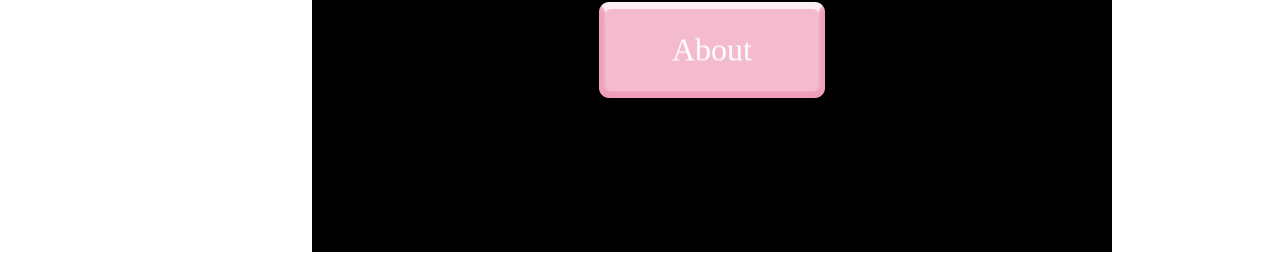
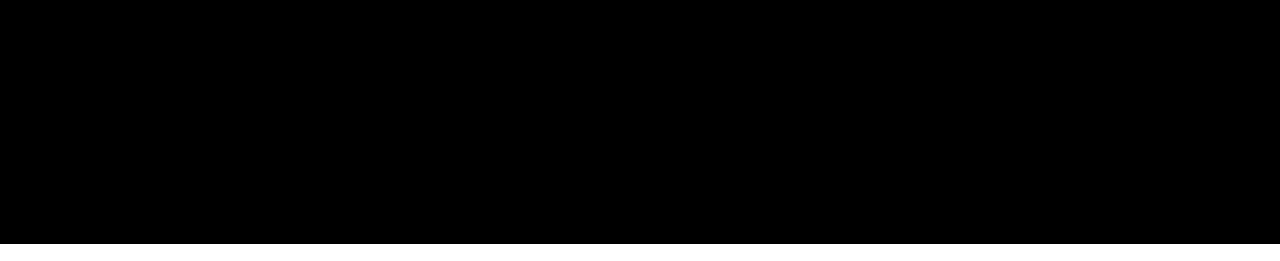
Before and after one commit to darya-yarosh/Tic-Tac-Toe, a plain HTML site: page index.html in a window 1280 px wide. Shown: the part 556-817 px from the top of the page. Drawn offline with Linux system fonts and the light colour scheme; a web font is replaced by a local one.

Commit message:
Released version 0.1.1. Updated calculating of screen size (adaptability). Moved Grid&GridCell from models to components. Added assets map. Updated fonts. Updated the positioning on the pages. Updated win alert parameters. Updated package.json. Updated the launch of the game.

```diff
--- a/components/Button.js
+++ b/components/Button.js
@@ -8,7 +8,7 @@ export const ButtonData = {
     textureDefault: 'assets/ButtonDefault.png',
     textureDown: 'assets/ButtonDown.png',
     textureOver: 'assets/ButtonOver.png',
-    textFontFamily: 'Somerset Barnyard',
+    textFontFamily: 'TunnelFront',
     textColorDefault: 'white',
     textColorDown: '#636363',
     textColorOver: '#636363',
@@ -22,13 +22,16 @@ export default class Button {
         this._button = new Sprite(Texture.from(ButtonData.textureDefault));
         this._button.x = positionX;
         this._button.y = positionY;
+        this._button.cursor = 'pointer';
         this._button.eventMode = 'static';
         this._button
-            .on('pointerdown', () => this.onButtonDown(action))
-            .on('pointerup', () => this.onButtonUp())
-            .on('pointerupoutside', () => this.onButtonUp())
+            .on('pointerdown', () => this.onButtonDown())
+            .on('pointerup', () => this.onButtonUp(action))
+            .on('pointerupoutside', () => this.onButtonUpOutside())
             .on('pointerover', () => this.onButtonOver())
             .on('pointerout', () => this.onButtonOut());
+        this._button.isDown = false;
+        this._button.isOver = false;
 
         this._text = new Text(text, {
             fontFamily: ButtonData.textFontFamily,
@@ -47,24 +50,25 @@ export default class Button {
         return this._view;
     }
 
-    onButtonDown(action) {
+    onButtonDown() {
+        this._button.texture = Texture.from(ButtonData.textureDown);
         this._button.isDown = true;
-        this._button.texture = Texture.from(ButtonData.textureDown);
-        this._button.alpha = 1;
 
         this._text.style.fill = ButtonData.textColorDown;
+    }
+
+    onButtonUp(action) {
+        this._button.texture = Texture.from(ButtonData.textureDefault);
+        this._button.isDown = false;
+
+        this._text.style.fill = ButtonData.textColorDefault;
 
         action();
     }
 
-    onButtonUp() {
+    onButtonUpOutside() {
         this._button.isDown = false;
-        if (this._button.isOver) {
-            this._button.texture = Texture.from(ButtonData.textureOver);
-        }
-        else {
-            this._button.texture = Texture.from(ButtonData.textureDefault);
-        }
+        this._button.texture = Texture.from(ButtonData.textureDefault);
 
         this._text.style.fill = ButtonData.textColorDefault;
     }
@@ -76,7 +80,6 @@ export default class Button {
         }
 
         this._button.texture = Texture.from(ButtonData.textureOver);
-
         this._text.style.fill = ButtonData.textColorOver;
     }
 
--- a/models/GridCell.js
+++ b/components/GridCell.js
@@ -8,7 +8,7 @@ export const GridCellData = {
     textureDefault: 'assets/CellDefault.png',
     textureDown: 'assets/CellDown.png',
     textureOver: 'assets/CellOver.png',
-    textFontFamily: 'Somerset Barnyard',
+    textFontFamily: 'TunnelFront',
     textColorDefault: 'white',
     textColorDown: '#636363',
     textColorOver: '#636363',
@@ -22,17 +22,18 @@ export default class GridCell {
         this._view.eventMode = 'passive';
 
         this._cell = new Sprite(Texture.from(GridCellData.textureDefault));
-        this._cell.interactive = true;
-        this._cell.cursor = 'hover';
         this._cell.x = positionX;
         this._cell.y = positionY;
+        this._cell.cursor = 'pointer';
         this._cell.eventMode = 'static';
         this._cell
-            .on('pointerdown', () => this.onCellDown(action))
-            .on('pointerup', () => this.onCellUp())
-            .on('pointerupoutside', () => this.onCellUp())
+            .on('pointerdown', () => this.onCellDown())
+            .on('pointerup', () => this.onCellUp(action))
+            .on('pointerupoutside', () => this.onCellUpOutside())
             .on('pointerover', () => this.onCellOver())
             .on('pointerout', () => this.onCellOut());
+        this._cell.isDown = false;
+        this._cell.isOver = false;
 
         this._symbol = new Text('', {
             fontFamily: GridCellData.textFontFamily,
@@ -63,12 +64,18 @@ export default class GridCell {
         this._symbol.text = newSymbol;
     }
 
-    onCellDown(action) {
+    onCellDown() {
         this._cell.isDown = true;
-        this._cell.texture = Texture.from(GridCellData.textureDown);
-        this._cell.alpha = 1;
+        this._cell.texture = Texture.from(GridCellData.textureDown)
 
         this._symbol.style.fill = GridCellData.textColorDown;
+    }
+
+    onCellUp(action) {
+        this._cell.isDown = false;
+        this._cell.texture = Texture.from(GridCellData.textureDefault);
+
+        this._symbol.style.fill = GridCellData.textColorDefault;
 
         if (this._symbol.text === "") {
             this._symbol.text = STATE.playerList[STATE.currentPlayerNum - 1].symbol;
@@ -77,14 +84,9 @@ export default class GridCell {
         }
     }
 
-    onCellUp() {
+    onCellUpOutside() {
         this._cell.isDown = false;
-        if (this._cell.isOver) {
-            this._cell.texture = Texture.from(GridCellData.textureOver);
-        }
-        else {
-            this._cell.texture = Texture.from(GridCellData.textureDefault);
-        }
+        this._cell.texture = Texture.from(GridCellData.textureDefault);
 
         this._symbol.style.fill = GridCellData.textColorDefault;
     }
--- a/index.html
+++ b/index.html
@@ -3,13 +3,15 @@
 
 <head>
     <meta charset="UTF-8">
+    <meta name="viewport" content="width=device-width, initial-scale=1">
     <meta http-equiv="X-UA-Compatible" content="IE=edge">
+    <meta name="description" content="Tic-Tac-Toe">
+    <meta name="viewport" content="width=device-width, initial-scale=1.0">
     <link href="https://fonts.cdnfonts.com/css/somerset-barnyard" rel="stylesheet">
-    <meta name="viewport" content="width=device-width, initial-scale=1.0">
-    <title>Document</title>
+    <title>Tic-Tac-Toe</title>
 </head>
 
-<body>
+<body style="margin: 0px; overflow: hidden;">
     <canvas id="canvas"></canvas>
     <script src="./index.js" type="module"></script>
 </body>
--- a/index.js
+++ b/index.js
@@ -1,31 +1,31 @@
-import { Container, autoDetectRenderer } from './js/pixi.mjs';
+import { Application, Assets } from './js/pixi.mjs';
 
 import Player from "./models/Player.js";
-import { SCREEN_SIZE } from './models/Interface.js';
+import { COLORS, SCREEN_SIZE } from './models/Interface.js';
 
 import DrawMenu from './pages/MenuPage.js';
 import DrawGame from './pages/GamePage.js';
 
-var renderer = autoDetectRenderer({
+import assetsMap from './js/assetsMap.js';
+
+const app = new Application({
     width: SCREEN_SIZE.width,
     height: SCREEN_SIZE.height,
-    backgroundColor: 0x000000
+    backgroundColor: COLORS.black,
+    view: document.getElementById("canvas"),
+    antialias: true,
+    autoResize: true,
+    transparent: true,
 });
-document.body.appendChild(renderer.view);
-
-var stage = new Container();
-stage.height = SCREEN_SIZE.height;
-stage.width = SCREEN_SIZE.width;
-stage.interactive = true;
 
 export const PAGES = {
     menu: {
         name: "Menu",
-        draw: () => DrawMenu(stage),
+        draw: () => DrawMenu(app.stage),
     },
     game: {
         name: "Game",
-        draw: () => DrawGame(stage),
+        draw: () => DrawGame(app.stage),
     }
 }
 
@@ -38,14 +38,39 @@ export const STATE = {
     currentPlayerNum: 1,
 }
 
-function RunApp() {
+const RunApp = () => {
     STATE.currentPage.draw();
-    update();
 }
 
-RunApp()
+// Loading assets
+async function loadAssets() {
+    // Adding bundles
+    Assets.addBundle(
+        'sprites',
+        assetsMap.sprites.reduce(
+            (accumulator, currentValue) => ({
+                ...accumulator,
+                [currentValue.name]: currentValue.url
+            }), {}
+        )
+    )
+    Assets.addBundle(
+        'fonts',
+        assetsMap.fonts.reduce(
+            (accumulator, currentValue) => ({
+                ...accumulator,
+                [currentValue.name]: currentValue.url
+            }), {}
+        )
+    );
 
-function update() {
-    requestAnimationFrame(update);
-    renderer.render(stage);
-};
+    const isLoadedSprites = await Assets.loadBundle('sprites');
+    const isLoadedFonts = await Assets.loadBundle('fonts');
+
+    return isLoadedSprites && isLoadedFonts;
+}
+
+// Start the game
+loadAssets().then(() => {
+    RunApp();
+})
--- /dev/null
+++ b/js/assetsMap.js
@@ -0,0 +1,17 @@
+const assetsMap = {
+    sprites: [
+        { name: "ButtonDefault", url: '../assets/ButtonDefault.png' },
+        { name: "ButtonDown", url: '../assets/ButtonDown.png' },
+        { name: "ButtonOver", url: '../assets/ButtonOver.png' },
+        { name: "CellDefault", url: '../assets/CellDefault.png' },
+        { name: "CellDown", url: '../assets/CellDown.png' },
+        { name: "CellOver", url: '../assets/CellOver.png' },
+    ],
+    fonts: [
+        { name: "ComicoroRu", url: "../assets/ComicoroRu.ttf"},
+        { name: "AwakenSolid", url: "../assets/AwakenSolid.ttf"},
+        { name: "TunnelFront", url: "../assets/TunnelFront.ttf"},
+    ]
+}
+
+export default assetsMap;
--- a/models/Interface.js
+++ b/models/Interface.js
@@ -1,6 +1,13 @@
 export const SCREEN_SIZE = {
-    width: 800,
-    height: 800,
+    width:
+        window.outerWidth < window.innerWidth
+        ? window.outerWidth
+        : window.innerWidth,
+    height:
+        window.outerHeight < window.innerHeight
+        ? window.outerHeight
+        : window.innerHeight,
+    marginPercent: 10,
 }
 
 export const COLORS = {
@@ -10,7 +17,7 @@ export const COLORS = {
 }
 
 export const TextData = {
-    textFontFamily: 'Somerset Barnyard',
+    textFontFamily: 'TunnelFront',
     textColorDefault: 'white',
     textColorDown: '#636363',
     textColorOver: '#636363',
--- a/package.json
+++ /dev/null
@@ -1,6 +0,0 @@
-{
-  "dependencies": {
-    "@pixi/assets": "^7.3.3",
-    "pixi.js": "^7.3.3"
-  }
-}
--- a/pages/GamePage.js
+++ b/pages/GamePage.js
@@ -2,10 +2,10 @@ import { BlurFilter, Container, Graphics, Text } from "../js/pixi.mjs";
 
 import { STATE, PAGES } from "../index.js";
 
+import Grid from "../components/Grid.js";
+import { GridCellData } from "../components/GridCell.js";
 import Button, { ButtonData } from "../components/Button.js";
 
-import Grid from "../models/Grid.js";
-import { GridCellData } from "../models/GridCell.js";
 import Game, { GAME_STATUSES } from "../models/Game.js";
 import { SCREEN_SIZE, TextData } from "../models/Interface.js";
 
@@ -35,9 +35,10 @@ export default function DrawGame(currentStage) {
         winContainer.backgroundColor = "red";
 
         const bg = new Graphics();
-        bg.beginFill(0x444444, 0.5);
+        bg.beginFill(0x444444, 0.7);
         bg.drawRect(0, 0, SCREEN_SIZE.width, SCREEN_SIZE.height);
         bg.endFill();
+        bg.eventMode = 'static';
         winContainer.addChild(bg);
         // Blurs whatever is rendered by the container
         //currentStage.filters = [new BlurFilter()];
@@ -63,7 +64,7 @@ export default function DrawGame(currentStage) {
             align: 'center',
         });
         winAllert.x = SCREEN_SIZE.width / 2 - winAllert.width / 2;
-        winAllert.y = SCREEN_SIZE.height / 5 - winAllert.height / 2;
+        winAllert.y = SCREEN_SIZE.height / 5 - winAllert.height / 1.5;
         winContainer.addChild(winAllert);
 
         // Кнопка рестарта
--- a/pages/MenuPage.js
+++ b/pages/MenuPage.js
@@ -32,20 +32,22 @@ function drawHeader(currentStage) {
     currentStage.addChild(gameTitle);
 
     // Текст подзаголовка
-    const gameSubtitle = new Text(`Play with a friend on a single device`, {
+    const gameSubtitle = new Text(`Play with a friend\non a single device`, {
         fontFamily: TextData.textFontFamily,
         fontSize: 32,
         fill: TextData.textColorDefault,
         align: 'center',
     });
+    gameSubtitle.id = "gameSubtitle";
     gameSubtitle.x = SCREEN_SIZE.width / 2 - gameSubtitle.width / 2;
-    gameSubtitle.y = SCREEN_SIZE.height / 4 - gameSubtitle.height / 2;
+    gameSubtitle.y = SCREEN_SIZE.height / 4 - gameSubtitle.height / 2.5;
     currentStage.addChild(gameSubtitle);
 }
 
 function drawInterface(currentStage) {
+    const gameSubtitleHeight = currentStage.getChildAt(currentStage.children.length-1).height;
     const gap = 125;
-    const startPosition = 300;
+    const startPosition = SCREEN_SIZE.height / 4 + gameSubtitleHeight * 1.5;
 
     const buttonPositions = [
         {
```
Also changed, not shown: README.md, assets/AwakenSolid.ttf (added), assets/ComicoroRu.ttf (added), assets/TunnelFront.ttf (added), components/Grid.js (renamed from models/Grid.js), 1 other file.
